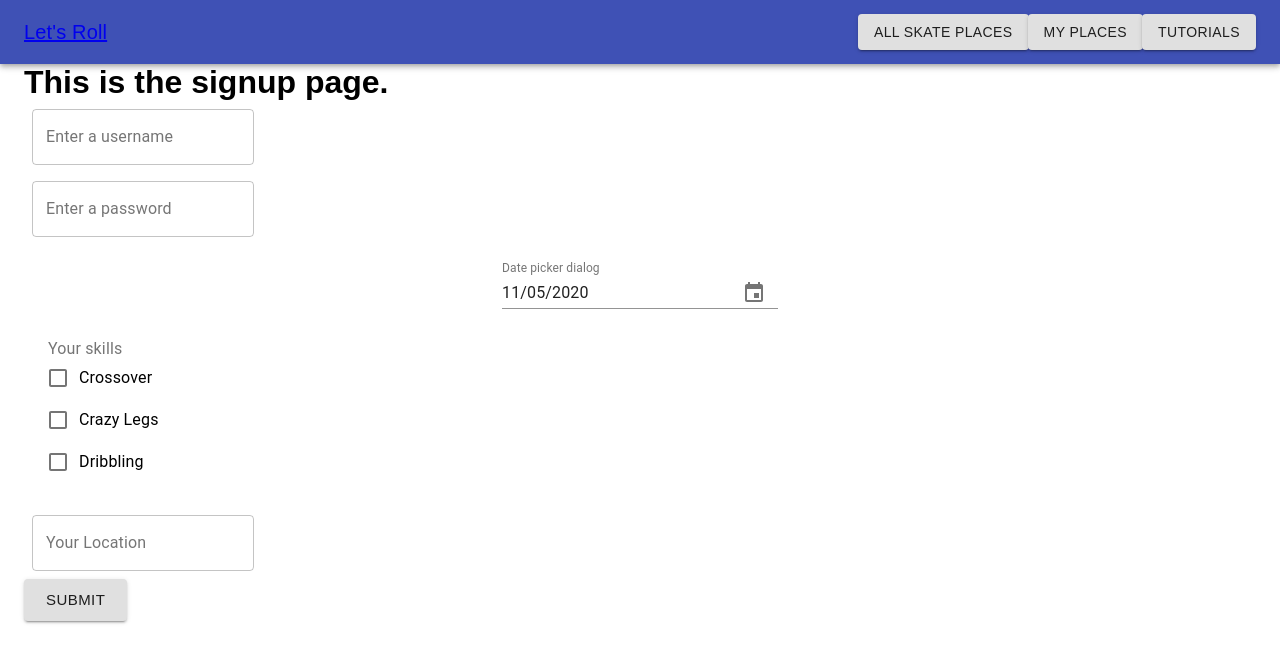
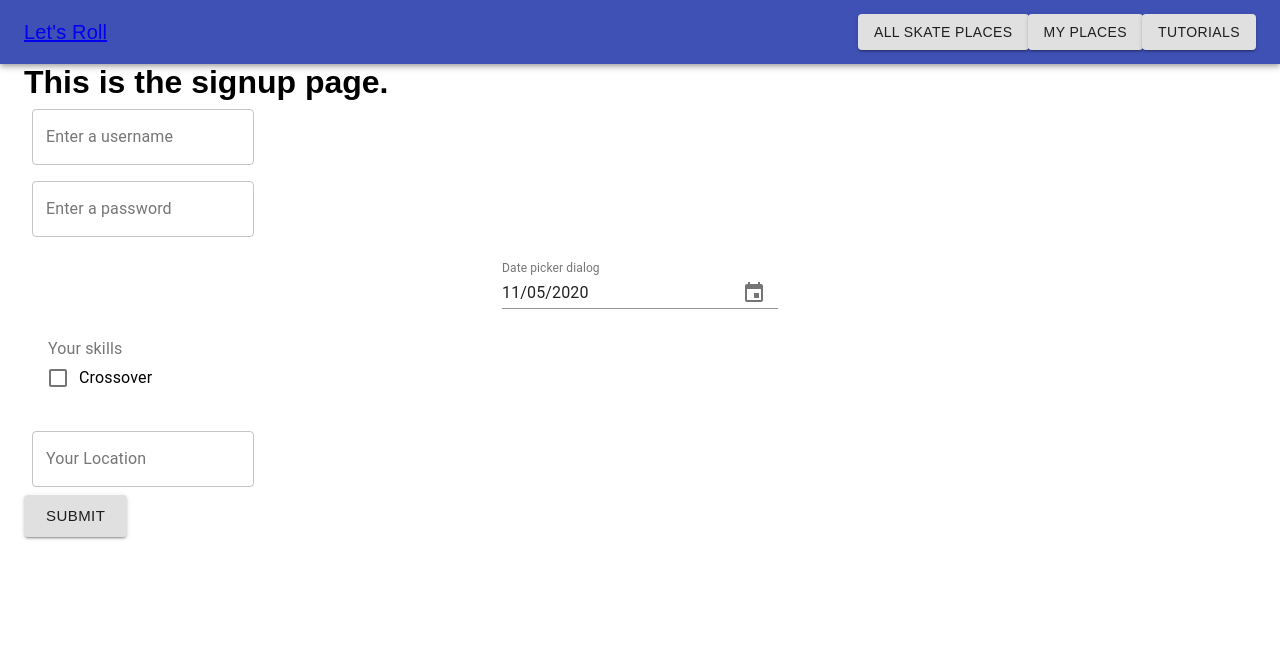
Before and after one commit to jadavianett/Lets-Roll, a React (Create React App) app in the folder client/: page /signup in a window 1280 px wide. Shown: the top 662 px of the page. Built offline with nearby package versions, Linux system fonts and the light colour scheme.

Commit message:
working on rendering checkbox groups

```diff
--- a/client/src/components/CheckboxesGroup.jsx
+++ b/client/src/components/CheckboxesGroup.jsx
@@ -16,21 +16,27 @@ const useStyles = makeStyles((theme) => ({
   },
 }));
 
-export default function CheckboxesGroup() {
+export default function CheckboxesGroup(props) {
   const classes = useStyles();
-  const [state, setState] = React.useState({
-    crossover: false,
-    crazyLegs: false,
-    dribbling: false,
-  });
+  // const [state, setState] = React.useState({
+  //   crossover: false,
+  //   crazyLegs: false,
+  //   dribbling: false,
+  //   transitions: false,
+  //   grapevine: false,
+  //   shootTheDuck: false,
+  //   waltzJump: false,
+  //   mohawkTurn: false,
+  //   heelToeSpins: false,
+  // });
 
-  const handleChange = (event) => {
-    setState({ ...state, [event.target.name]: event.target.checked });
-  };
+  // const handleChange = (event) => {
+  //   setState({ ...state, [event.target.name]: event.target.checked });
+  // };
 
-  const { crossover, crazyLegs, dribbling } = state;
-  const error = [crossover, crazyLegs, dribbling].filter((v) => v).length !== 2;
-
+  // const { crossover, crazyLegs, dribbling, transitions, grapevine, shootTheDuck, waltzJump, mohawkTurn, heelToeSpins } = state;
+  // const error = [crossover, crazyLegs, dribbling, transitions, grapevine, shootTheDuck, waltzJump, mohawkTurn, heelToeSpins].filter((v) => v).length !== 2;
+const skillList = ["crossover", "crazyLegs", "dribbling", "transitions", "grapevine", "shootTheDuck", "waltzJump", "mohawkTurn", "heelToeSpins"]
   return (
     <div className={classes.root}>
       <FormControl component="fieldset" className={classes.formControl}>
@@ -39,38 +45,18 @@ export default function CheckboxesGroup() {
           <FormControlLabel
             control={
               <Checkbox
-                checked={crossover}
-                onChange={handleChange}
+                checked={props.crossover}
+                onChange={props.handleChange}
                 name="crossover"
               />
             }
             label="Crossover"
           />
-          <FormControlLabel
-            control={
-              <Checkbox
-                checked={crazyLegs}
-                onChange={handleChange}
-                name="crazyLegs"
-              />
-            }
-            label="Crazy Legs"
-          />
-          <FormControlLabel
-            control={
-              <Checkbox
-                checked={dribbling}
-                onChange={handleChange}
-                name="dribbling"
-              />
-            }
-            label="Dribbling"
-          />
         </FormGroup>
       </FormControl>
       <FormControl
         required
-        error={error}
+        error={props.error}
         component="fieldset"
         className={classes.formControl}
       ></FormControl>
```
